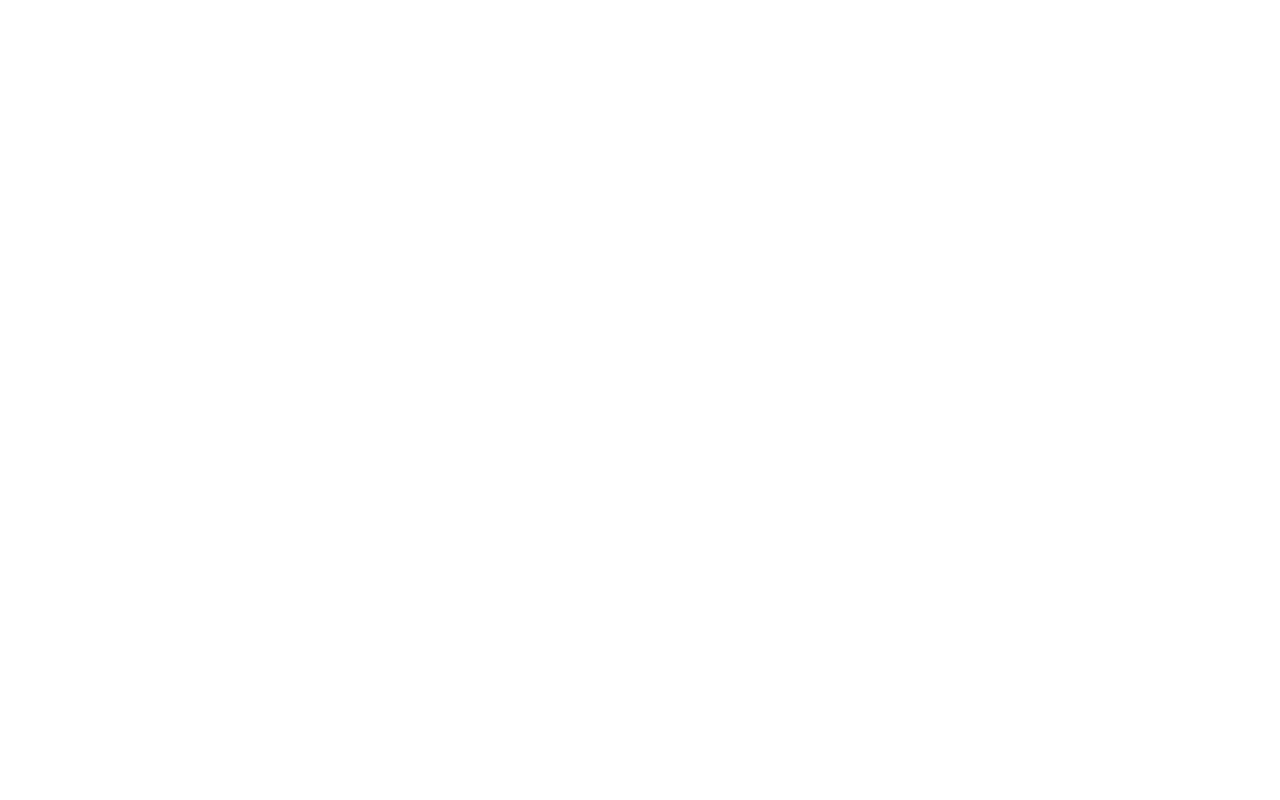
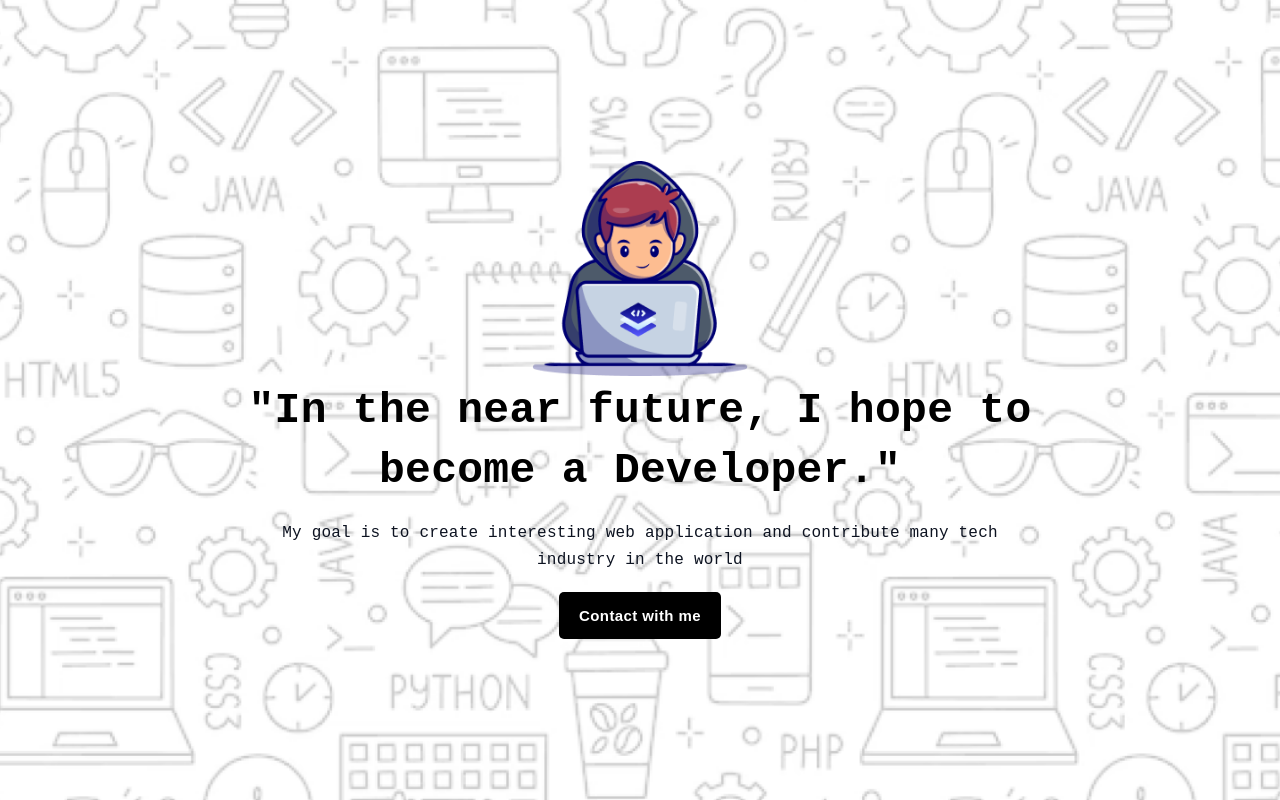
Before and after one commit to xubayers/ph_assignment_1, a plain HTML site: page index.html in a window 1280 px wide. Drawn offline with Linux system fonts and the light colour scheme; a web font is replaced by a local one.

Commit message:
added modified files

```diff
--- a/index.html
+++ b/index.html
@@ -5,8 +5,18 @@
     <meta name="viewport" content="width=device-width, initial-scale=1.0">
     <title>Become a developer</title>
     <link rel="stylesheet" href="style/style.css">
+    <link rel="stylesheet" href="https://cdnjs.cloudflare.com/ajax/libs/font-awesome/6.5.2/css/all.min.css" integrity="sha512-SnH5WK+bZxgPHs44uWIX+LLJAJ9/2PkPKZ5QiAj6Ta86w+fsb2TkcmfRyVX3pBnMFcV7oQPJkl9QevSCWr3W6A==" crossorigin="anonymous" referrerpolicy="no-referrer" />
 </head>
 <body>
-
+    <header class="container">
+        <main>
+           <div>
+                <img src="./assets/Group.png" alt="hero image">
+                <h1>"In the near future, I hope to <br> become a Developer."</h1>
+                <p class="para">My goal is to create interesting web application and contribute many tech <br> industry in the world   </p>
+                <button class="btn">Contact with me</button>
+           </div>
+        </main>
+    </header>
 </body>
 </html>
--- a/style/style.css
+++ b/style/style.css
@@ -0,0 +1,94 @@
+@import url('https://fonts.googleapis.com/css2?family=Azeret+Mono:ital,wght@0,100..900;1,100..900&display=swap');
+
+*{
+    margin: 0;
+    padding: 0;
+    box-sizing: border-box;
+}
+
+body {
+    font-family: "Azeret Mono", monospace;
+}
+
+/* world access file */
+
+
+.btn {
+    padding: 15px 20px;
+    font-size: 15px;
+    letter-spacing: .4px;
+    font-weight: bold;
+    cursor: pointer;
+}
+
+.container {
+    padding: 0 80px;
+}
+
+.para {
+    font-size: 16px;
+}
+
+li {
+    list-style: none;
+}
+
+p {
+    letter-spacing: .2px;
+    line-height: 1.7;
+}
+
+h1,h2,h3,h4 {
+    letter-spacing: .3px;
+    line-height: 1.4;
+}
+
+a {
+    text-decoration: none;
+}
+
+/* header style  */
+
+header {
+    height: 100vh;
+    background-image: url("../assets/hero-bg.png");
+    background-size: cover;
+    background-position: center;
+}
+
+main {
+    display: flex;
+    justify-content: center;
+    align-items: center;
+    height: 100%;
+}
+
+main div {
+    display: flex;
+    justify-content: center;
+    align-items: center;
+    flex-direction: column;
+}
+
+main div img {
+    height: 215px;
+    margin-bottom: 5px;
+}
+
+main div h1 {
+    font-size: 43px;
+    text-align: center;
+}
+
+main div p {
+    color: #0D1321;
+    text-align: center;
+    margin: 18px 0;
+}
+
+main div button {
+    background-color: #000000;
+    color: white;
+    border-radius: 5px;
+    border: none;
+}
```
